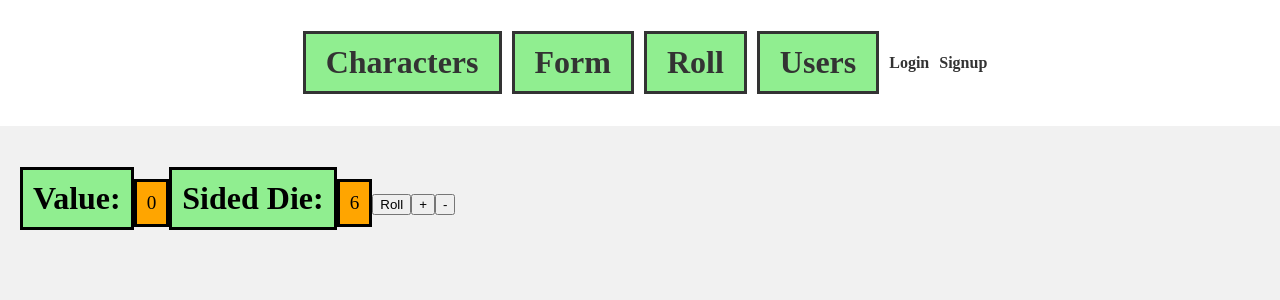
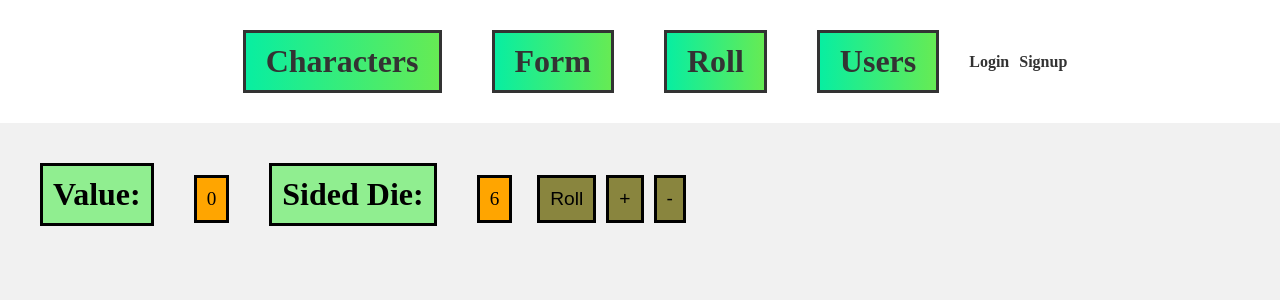
Before and after one commit to AlandisAyupov/Dnd-Web-App, a React (Create React App) app in the folder frontend/: page /dice in a window 1280 px wide. Shown: the top 300 px of the page. Built offline with nearby package versions, Linux system fonts and the light colour scheme.

Commit message:
Improved UI Slightly

```diff
--- a/frontend/src/index.css
+++ b/frontend/src/index.css
@@ -28,6 +28,8 @@ header .container h1 {
   padding: 10px 20px;
   border: solid;
   background-color: lightgreen;
+  background-image: linear-gradient(to left, #66eb54, #08eea1);
+  margin: 20px
 }
 
 header a {
--- a/frontend/src/pages/Dice/Dice.js
+++ b/frontend/src/pages/Dice/Dice.js
@@ -14,7 +14,7 @@ const Dice = () => {
     setSides(sides - 1);
   };
   return (
-    <div class="dice">
+    <div class="dice" style={styles}>
       <h1>Value:</h1>
       <p>{num}</p>
       <h1>Sided Die:</h1>
--- a/frontend/src/pages/Dice/Dice.modules.css
+++ b/frontend/src/pages/Dice/Dice.modules.css
@@ -3,6 +3,7 @@
   border: solid;
   display: inline-block;
   background-color: lightgreen;
+  margin: 20px
 }
 
 .dice p {
@@ -11,4 +12,14 @@
   border: solid;
   display: inline-block;
   background-color: orange;
+  margin: 20px
 }
+
+.dice button {
+  padding: 10px;
+  font-size: 1.2em;
+  border: solid;
+  display: inline-block;
+  background-color: rgba(115, 110, 24, 0.819);
+  margin: 5px
+}
```
